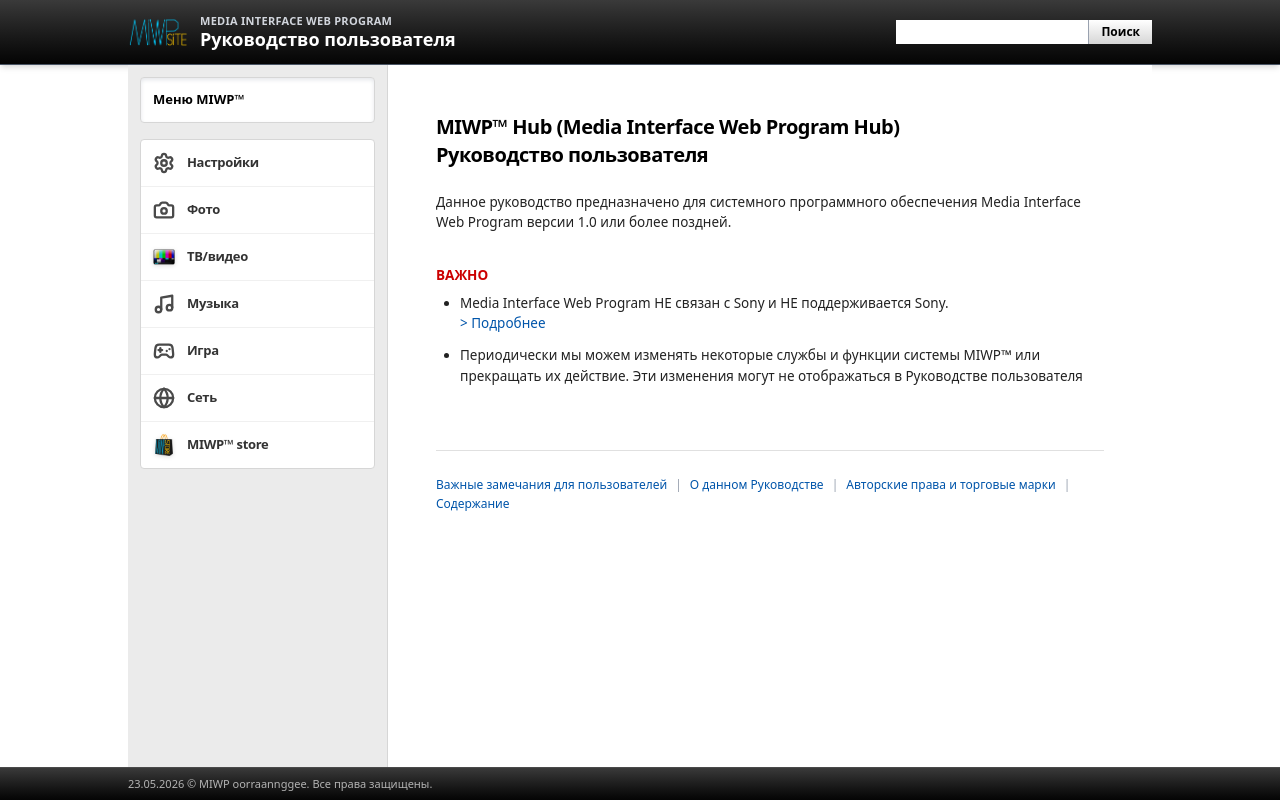
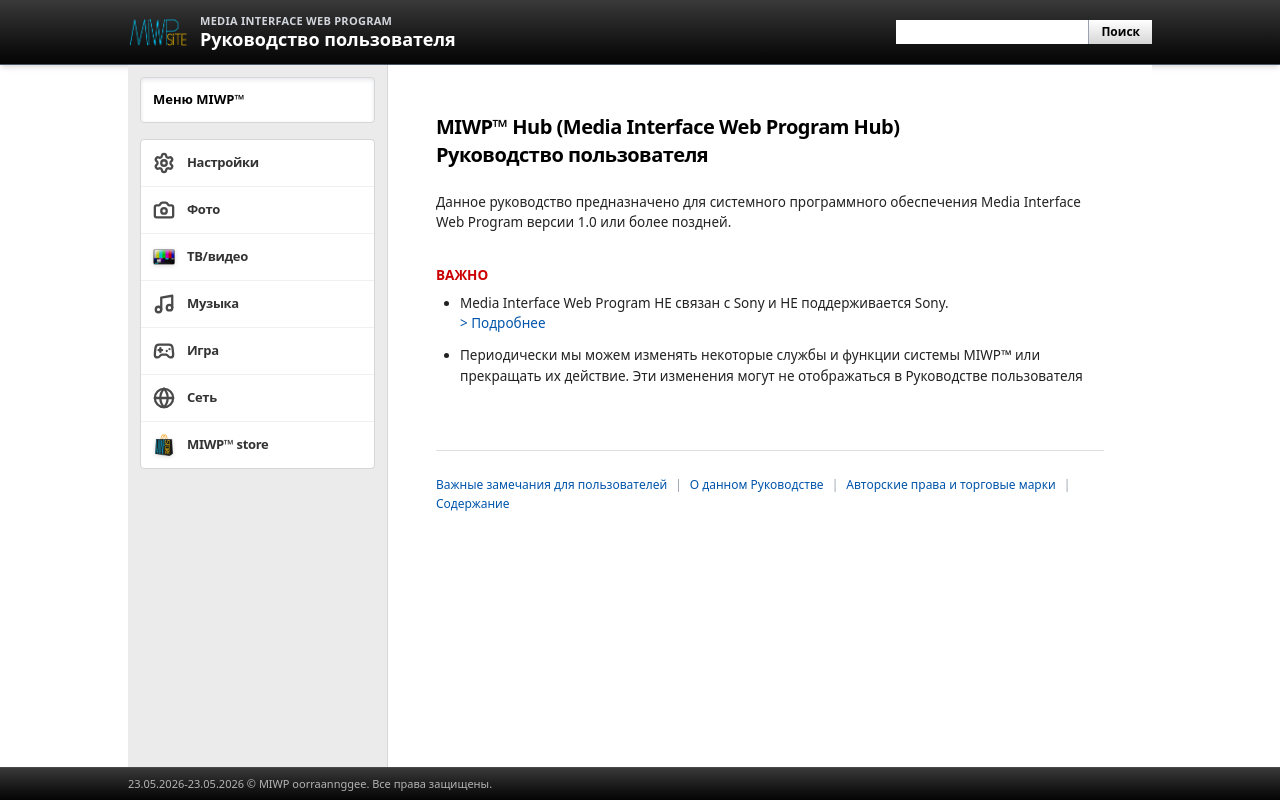
Before and after one commit to oorraanngee/MIWP, a React (Vite) app in the folder site/: page / in a window 1280 px wide. Built offline with nearby package versions, Linux system fonts and the light colour scheme.

Commit message:
Update App.tsx

```diff
--- a/site/src/App.tsx
+++ b/site/src/App.tsx
@@ -229,7 +229,7 @@ export default function App() {
       {/* Footer */}
       <footer className="bg-gradient-to-b from-[#3a3a3a] to-[#050505] text-[#b3b3b3] text-[11px] px-6 py-2 border-t border-[#4a4a4a] flex justify-center shrink-0">
         <div className="flex w-full max-w-[1024px] justify-between items-center">
-          <div>23.05.2026 © MIWP oorraannggee. Все права защищены.</div>
+          <div>23.05.2026-23.05.2026 © MIWP oorraannggee. Все права защищены.</div>
           <div className="flex items-center space-x-2">
              {activeSection !== 'main' && (
                <button
```
